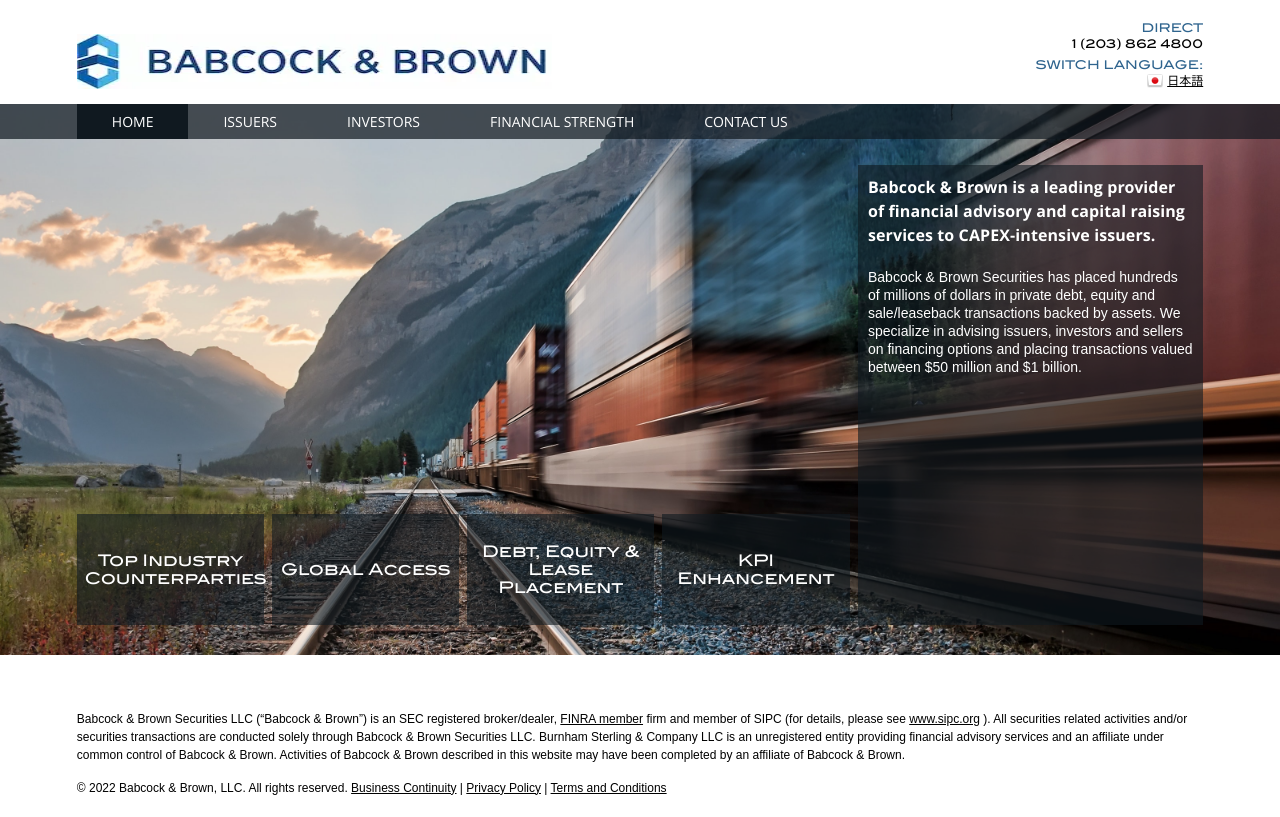
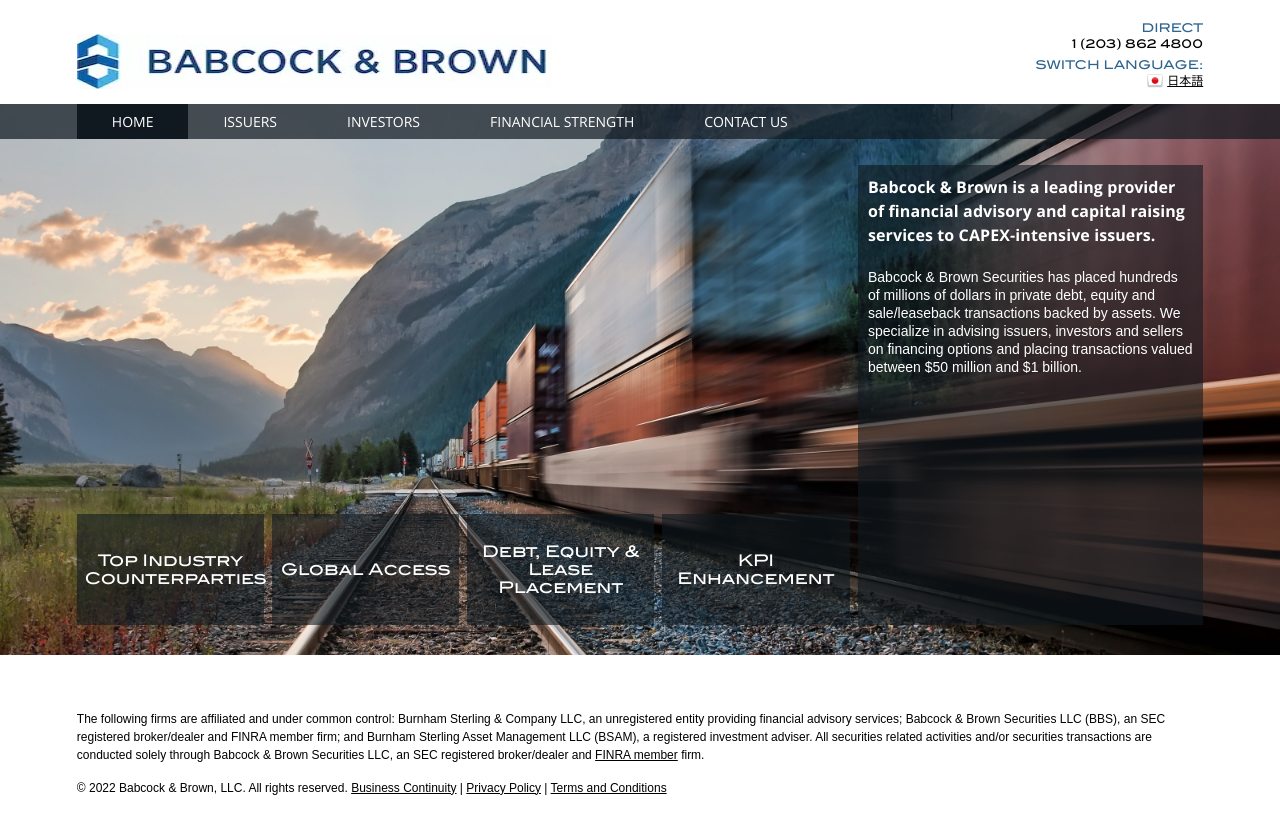
Before and after one commit to InizioDesigns/japanese-operating-lease, a Next.js app: page / in a window 1280 px wide. Built offline with nearby package versions, Linux system fonts and the light colour scheme.

Commit message:
refactor: update footer text in English and Japanese

```diff
--- a/components/footer.js
+++ b/components/footer.js
@@ -5,20 +5,16 @@
 const footerContent = {
     "en": {
         disclaimer: {
-            one: 'Babcock & Brown Securities LLC (“Babcock & Brown”) is an SEC registered broker/dealer, ',
+            one: 'The following firms are affiliated and under common control: Burnham Sterling & Company LLC, an unregistered entity providing financial advisory services; Babcock & Brown Securities LLC (BBS), an SEC registered broker/dealer and FINRA member firm; and Burnham Sterling Asset Management LLC (BSAM), a registered investment adviser. All securities related activities and/or securities transactions are conducted solely through Babcock & Brown Securities LLC, an SEC registered broker/dealer and',
             finra: 'FINRA member',
-            two: " firm and member of SIPC (for details, please see",
-            sipc: 'www.sipc.org',
-            three: "). All securities related activities and/or securities transactions are conducted solely through Babcock & Brown Securities LLC. Burnham Sterling & Company LLC  is an unregistered entity providing financial advisory services and an affiliate under common control of Babcock & Brown. Activities of Babcock & Brown described in this website may have been completed by an affiliate of Babcock & Brown."
+            two: 'firm.'
         }
     },
     "ja": {
         disclaimer: {
-            one: 'Babcock & Brown LLC（「B&B」）は、金融助言サービスを提供する未登録の機関であり、Babcock & Brown証券の共通の管理下にある関連会社です。Babcock & Brown証券は、SECに登録されたブローカー/ディーラであり、',
+            one: '財務顧問サービスを提供する未登録会社Burnham Sterling &amp; Company LLC、SEC 登録ブローカー/ディーラーおよび',
             finra: 'FINRAメンバー',
-            two: "機関であり、SIPCのメンバーです（詳細は、",
-            sipc: 'www.sipc.org',
-            three: "をご参照ください。）。全ての有価証券に関連する活動及び/又は有価証券取引は、Babcock & Brown証券を通じて行われます。注：カウンターパーティーとは、B&B又はBabcock & Brown証券（又はその関連会社）が関与する取引の借主、レッシー、投資家、貸主、レッサー、買主、売主又は債務者である機関をいいます。本ウエブサイトに記載されるB&Bの活動は、B&Bの関連会社により実行されたものである場合があります。",
+            two: "メンバーファームBabcock &amp; Brown Securities LLC (BBS)、 資産運用会社であるバーヌハム・スターリング・アセット・マネジメントLLC (BSAM) の 3社は関連会社であり、共通の管理下にあります。証券関連活動および証券取引すべては BBSのみ通じて行われ、すべての資産運用サービスは BSAM によって提供されます。"
         }
     },
 };
@@ -28,13 +24,15 @@
     const { locale, locales, defaultLocale } = router
     const { one, two, three, sipc, finra } = footerContent[locale].disclaimer;
     const wrapperClass = locale === 'ja' ? 'footer-ja' : 'footer-en';
+    const year = new Date;
+    const thisYear = year.getFullYear();
 
     return (
         <div id="footerWrapper" className={wrapperClass}>
             <footer>
                 <div id="sec">
-                    <p id="disclaimer" className={locale}>{one} <Link href="http://www.finra.org" className="sipclink" target="_blank" rel="noreferrer">{finra}</Link> {two} <Link href="http://www.sipc.org" className="sipclink" target="_blank" rel="noreferrer">{sipc}</Link> {three}</p>
-                    <p id="copyright">&copy; 2022 Babcock &amp; Brown, LLC. All rights reserved. <span><Link href="/lib/docs/BurnhamBusinessContinuity.pdf">Business Continuity</Link></span> | <span><Link href="/privacy-policy">Privacy Policy</Link></span> | <span><Link href="/terms-conditions">Terms and Conditions</Link></span></p>
+                    <p id="disclaimer" className={locale}>{one} <Link href="http://www.finra.org" className="sipclink" target="_blank" rel="noreferrer">{finra}</Link> {two}</p>
+                    <p id="copyright">&copy; {thisYear} Babcock &amp; Brown, LLC. All rights reserved. <span><Link href="/lib/docs/BurnhamBusinessContinuity.pdf">Business Continuity</Link></span> | <span><Link href="/privacy-policy">Privacy Policy</Link></span> | <span><Link href="/terms-conditions">Terms and Conditions</Link></span></p>
                 </div>
             </footer>
         </div>
```
